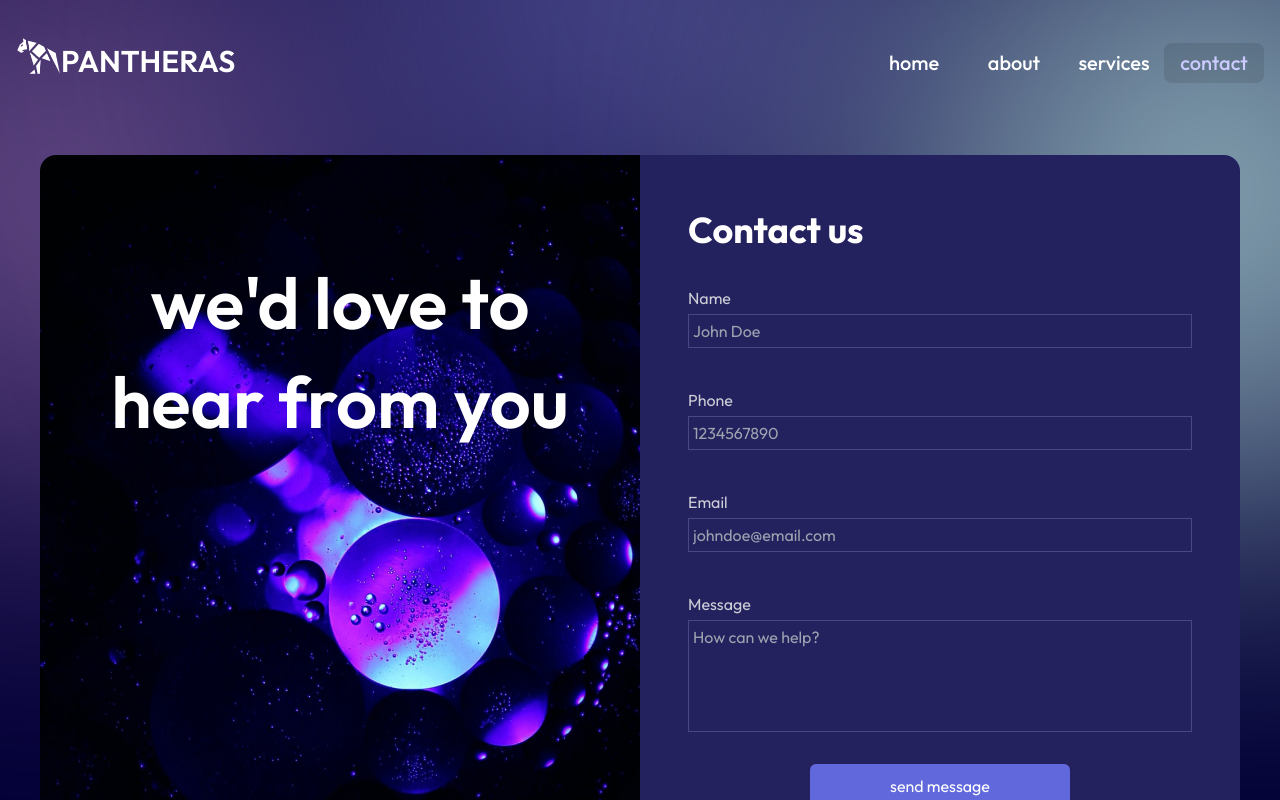
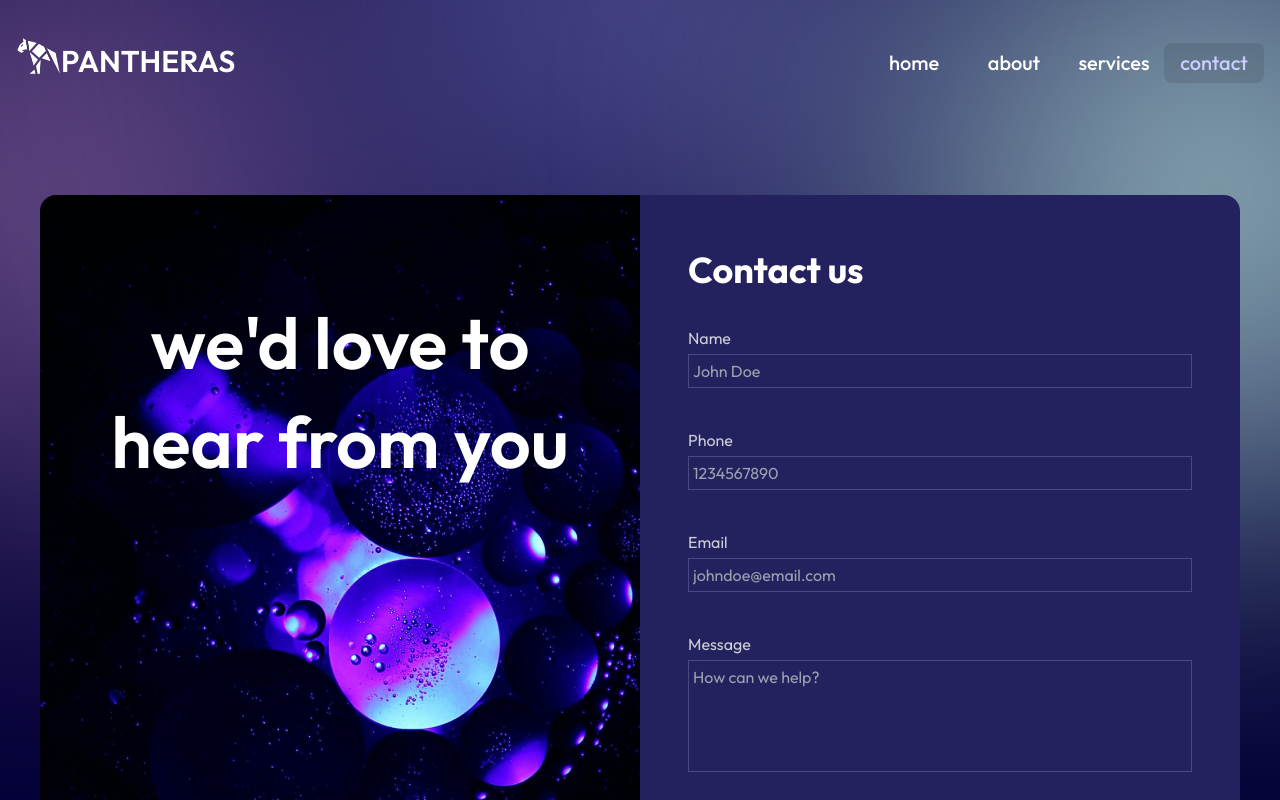
Before and after one commit to shayanabedi98/panthera, a Next.js app: page /contact in a window 1280 px wide. Shown: the top 800 px of the page. Built offline with nearby package versions, Linux system fonts and the light colour scheme.

Commit message:
Added href for phone component in footer, also implemented phone # card in contact page.

```diff
--- a/src/app/contact/page.tsx
+++ b/src/app/contact/page.tsx
@@ -1,5 +1,6 @@
 import ContactForm from "@/components/contact/ContactForm";
 import ContactImage from "@/components/contact/ContactImage";
+import Link from "next/link";
 
 export const metadata = {
   title: "Pantheras | Contact",
@@ -22,16 +23,19 @@ export const metadata = {
 export default function Contact() {
   return (
     <main>
-      <div
-        className="flex flex-col  w-full h-[700px] mx-auto items-center
-      mt-6
-      sm:mt-12
-      lg:flex-row lg:w-[90%] lg:mt-10 lg:mb-44
-      xl:mt-16 xl:mb-44
+      <div className="flex flex-col  mt-6   sm:mt-12 lg:mt-10 lg:mb-44 xl:mb-44">
+        <div
+          className="flex flex-col  w-full h-[700px] mx-auto items-center
+
+
+      lg:flex-row lg:w-[90%]
+      xl:mt-16
       xl:w-[1200px] xl:h-[700px] "
-      >
-        <ContactImage />
-        <ContactForm />
+        >
+          <ContactImage />
+          <ContactForm />
+        </div>
+        <p className="bg-button-color-2 w-[250px] py-8 px-2 rounded-lg mx-auto text-center text-lg mt-1 mb-20 sm:text-2xl sm:w-[400px] lg:mt-10 ">Or call us at <span className="text-button-color-1 tracking-wider"><Link href="tel:+6478904176">(647) 890-4176</Link></span></p>
       </div>
     </main>
   );
--- a/src/components/Footer.tsx
+++ b/src/components/Footer.tsx
@@ -22,7 +22,7 @@ export default function Footer() {
         <Link href="/contact">
           <IoIosMail className="text-2xl" style={{ fill: "#dfdfdf" }} />
         </Link>
-        <Link href="">
+        <Link href="tel:+6478904176">
           {/* ADD PHONE COMPONENT, IF KEPT LIKE THIS IT WILL FILL WITH CURRENT PAGE  */}
           <IoIosCall className="text-2xl" style={{ fill: "#dfdfdf" }} />
         </Link>
```
